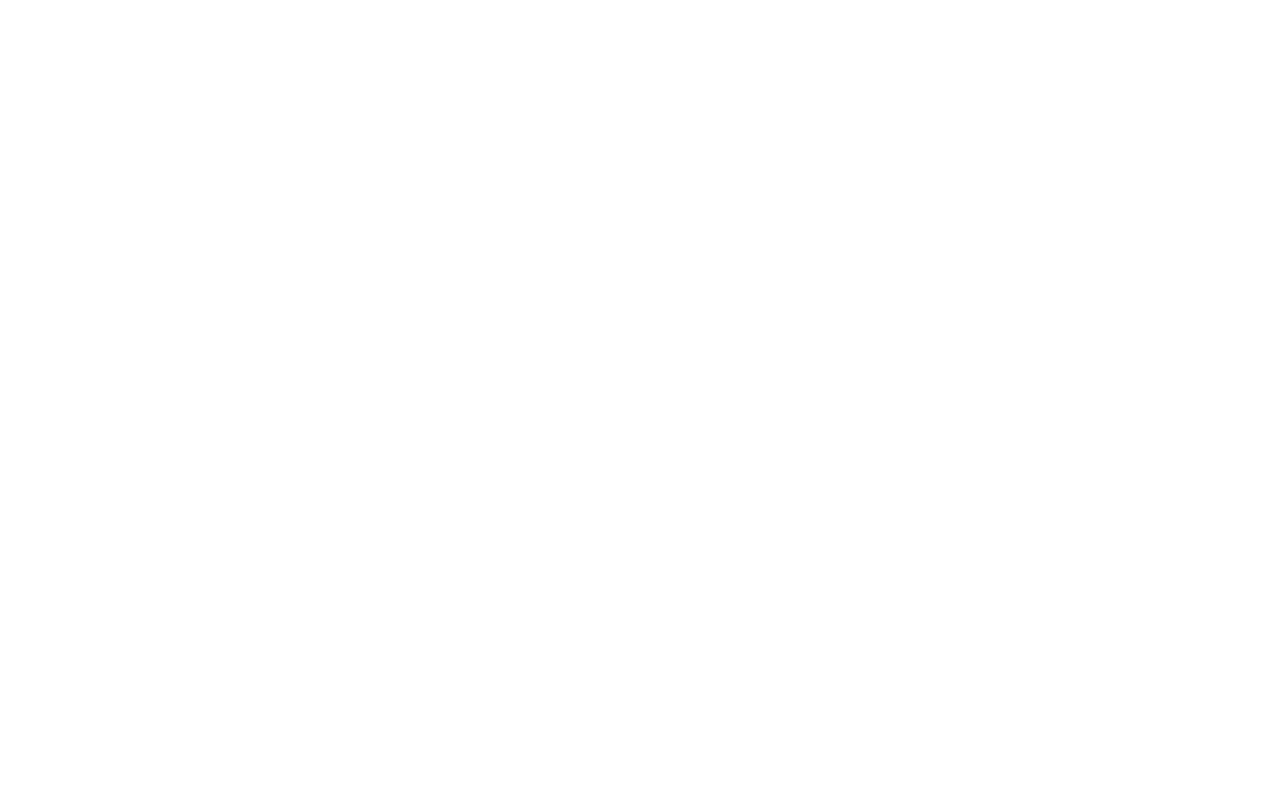
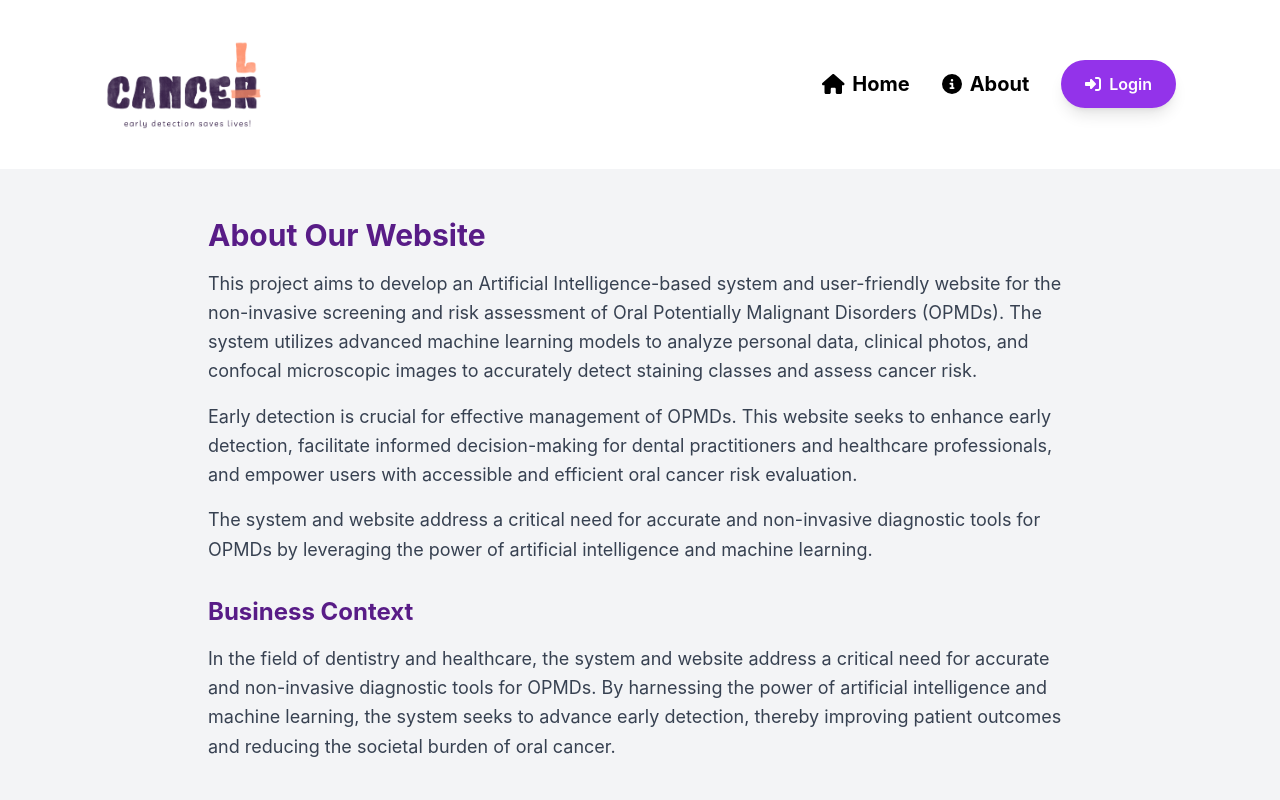
Before and after one commit to Maiserageldin/OralCancerDetectionWebsite, a React (Create React App) app: page /about in a window 1280 px wide. Before the commit this address had no page. Shown: the top 800 px of the page. Built offline with nearby package versions, Linux system fonts and the light colour scheme.

Commit message:
changes in homepage

```diff
--- a/package.json
+++ b/package.json
@@ -5,7 +5,7 @@
   "dependencies": {
     "@fortawesome/fontawesome-svg-core": "^6.5.2",
     "@fortawesome/free-solid-svg-icons": "^6.5.2",
-    "@fortawesome/react-fontawesome": "^0.2.0",
+    "@fortawesome/react-fontawesome": "^0.2.2",
     "@testing-library/jest-dom": "^5.17.0",
     "@testing-library/react": "^13.4.0",
     "@testing-library/user-event": "^13.5.0",
--- a/src/App.js
+++ b/src/App.js
@@ -1,14 +1,11 @@
-import BlockContainer from "./components/Container";
-import Layout from "./components/Layout";
-import Header from "./components/Header";
-import Reviews from "./components/Reviews";
-import Footer from "./components/Footer";
+import MainLayout from "./components/MainLayout";
 import EmployeeDashboard from "./components/Employee/EmployeeDashboard";
 import PatientDashboard from "./components/Patient/PatientDashboard";
 import DoctorDashboard from "./components/Doctor/DoctorDashboard";
 import Patientrecord from "./components/Patient/Patientrecord";
 import PatientRecord from "./components/Doctor/PatientRecord";
 import PatientVisit from "./components/Doctor/PatientVisit";
+import About from "./components/About";
 import "./fontAwesome";
 import {
   BrowserRouter as Router,
@@ -17,24 +14,14 @@ import {
   useHistory,
 } from "react-router-dom";
 
-function MainLayout() {
-  return (
-    <Layout>
-      <Header />
-      <BlockContainer />
-      <Reviews />
-      <Footer />
-    </Layout>
-  );
-}
-
 function App() {
   return (
     <Router>
       <Routes>
-        ``
         <Route path="/" element={<MainLayout />} />
+        <Route path="/mainLayout" element={<MainLayout />} />
         <Route path="/patient" element={<PatientDashboard />} />
+        <Route path="/about" element={<About />} />
         <Route path="/doctor" element={<DoctorDashboard />} />
         <Route path="/employee" element={<EmployeeDashboard />} />
         <Route path="/patientRecord1" element={<Patientrecord />} />
--- /dev/null
+++ b/src/components/About.jsx
@@ -0,0 +1,56 @@
+import React from "react";
+import Header from "./Header";
+import Footer from "./Footer";
+import Layout from "./Layout";
+export default function About() {
+  return (
+    <div>
+      <Layout>
+        <Header />
+      </Layout>
+
+      <div className="bg-gray-100 py-12">
+        <div className="max-w-4xl mx-auto px-4">
+          <h1 className="text-3xl font-bold mb-4 text-purple-900">
+            About Our Website
+          </h1>
+          <p className="text-lg text-gray-700 leading-relaxed">
+            This project aims to develop an Artificial Intelligence-based system
+            and user-friendly website for the non-invasive screening and risk
+            assessment of Oral Potentially Malignant Disorders (OPMDs). The
+            system utilizes advanced machine learning models to analyze personal
+            data, clinical photos, and confocal microscopic images to accurately
+            detect staining classes and assess cancer risk.
+          </p>
+          <p className="text-lg text-gray-700 leading-relaxed mt-4">
+            Early detection is crucial for effective management of OPMDs. This
+            website seeks to enhance early detection, facilitate informed
+            decision-making for dental practitioners and healthcare
+            professionals, and empower users with accessible and efficient oral
+            cancer risk evaluation.
+          </p>
+          <p className="text-lg text-gray-700 leading-relaxed mt-4">
+            The system and website address a critical need for accurate and
+            non-invasive diagnostic tools for OPMDs by leveraging the power of
+            artificial intelligence and machine learning.
+          </p>
+          <h2 className="text-2xl font-bold mt-8 text-purple-900">
+            Business Context
+          </h2>
+          <p className="text-lg text-gray-700 leading-relaxed mt-4">
+            In the field of dentistry and healthcare, the system and website
+            address a critical need for accurate and non-invasive diagnostic
+            tools for OPMDs. By harnessing the power of artificial intelligence
+            and machine learning, the system seeks to advance early detection,
+            thereby improving patient outcomes and reducing the societal burden
+            of oral cancer.
+          </p>
+        </div>
+      </div>
+
+      <Layout>
+        <Footer />
+      </Layout>
+    </div>
+  );
+}
--- a/src/components/Container.jsx
+++ b/src/components/Container.jsx
@@ -1,6 +1,20 @@
+import MainLayout from "./MainLayout";
+import { useState } from "react";
+import LoginModal from "./LoginModal";
+
 export default function BlockContainer() {
+  const [showModal, setShowModal] = useState(false);
+
+  const openModal = () => {
+    setShowModal(true);
+  };
+
+  const closeModal = () => {
+    setShowModal(false);
+  };
+
   return (
-    <div className="bg-[#270f3a] text-white rounded-lg shadow-md relative">
+    <div className=" text-white rounded-lg shadow-md relative">
       <img
         src="/bgContainer.png"
         alt="container"
@@ -12,14 +26,18 @@ export default function BlockContainer() {
           <h1 className="font-semibold">make healthcare more accessible</h1>
         </div>
         <div className="flex justify-center">
-          <button className="bg-[#270f3a] border border-white text-white rounded-full px-6 py-3 mr-4 font-semibold hover:bg-white hover:text-purple-500 transition duration-300 shadow-lg focus:outline-none focus:ring-2 focus:ring-purple-500 focus:ring-offset-2">
+          <button className="bg-purple-600 text-white rounded-full px-6 py-3 font-semibold hover:bg-white hover:text-purple-500 transition duration-300 shadow-lg focus:outline-none focus:ring-2 focus:ring-purple-500 focus:ring-offset-2 mr-6">
             Our Story
           </button>
-          <button className="bg-purple-600 text-white rounded-full px-6 py-3 font-semibold hover:bg-white hover:text-purple-500 transition duration-300 shadow-lg focus:outline-none focus:ring-2 focus:ring-purple-500 focus:ring-offset-2">
-            Book an appointment
+          <button
+            className="bg-[#270f3a] border-4 border-white  text-white rounded-full px-6 py-3 font-semibold hover:bg-white hover:text-black transition duration-300 shadow-lg focus:outline-none focus:ring-2 focus:ring-purple-500 focus:ring-offset-2 "
+            onClick={openModal}
+          >
+            Get Started!
           </button>
         </div>
       </div>
+      <LoginModal show={showModal} handleClose={closeModal} />
     </div>
   );
 }
--- a/src/components/Header.jsx
+++ b/src/components/Header.jsx
@@ -1,5 +1,12 @@
 import { useState } from "react";
+import { FontAwesomeIcon } from "@fortawesome/react-fontawesome";
+import {
+  faHome,
+  faInfoCircle,
+  faSignInAlt,
+} from "@fortawesome/free-solid-svg-icons";
 import LoginModal from "./LoginModal";
+import { Link } from "react-router-dom";
 
 export default function Header() {
   const [showModal, setShowModal] = useState(false);
@@ -13,22 +20,23 @@ export default function Header() {
   };
 
   return (
-    <div className="flex justify-between items-center py-10">
-      <img className="w-40 h-15" src="/logo.png" alt="Logo" />
-      <ul className="flex space-x-4 list-none items-center">
-        <li className="text-black hover:text-purple-400 text-xl font-bold font-josefin-sans ">
+    <div className="flex justify-between items-center py-10 px-6">
+      <Link to="/MainLayout">
+        <img className="w-40 h-15" src="/logo.png" alt="Logo" />
+      </Link>
+
+      <ul className="flex space-x-8 list-none items-center">
+        <li className="text-black hover:text-purple-400 text-xl font-bold font-josefin-sans flex items-center space-x-2 transition duration-300 ease-in-out transform hover:scale-105">
+          <FontAwesomeIcon icon={faHome} />
           <a href="#">Home</a>
         </li>
-        <li className="text-black hover:text-purple-400 text-xl font-bold font-josefin-sans">
-          <a href="#">About</a>
+        <li className="text-black hover:text-purple-400 text-xl font-bold font-josefin-sans flex items-center space-x-2 transition duration-300 ease-in-out transform hover:scale-105">
+          <FontAwesomeIcon icon={faInfoCircle} />
+          <Link to="/about">About</Link>
         </li>
-        <li className="text-black hover:text-purple-400 text-xl font-bold font-josefin-sans">
+        <li className="bg-purple-600 text-white rounded-full px-6 py-3 font-semibold hover:bg-purple-700 transition duration-300 shadow-lg focus:outline-none focus:ring-2 focus:ring-purple-500 focus:ring-offset-2 flex items-center space-x-2">
+          <FontAwesomeIcon icon={faSignInAlt} />
           <a onClick={openModal}>Login</a>
-        </li>
-        <li>
-          <button className="bg-purple-600 text-white rounded-full px-6 py-3 font-semibold hover:bg-purple-700 transition duration-300 shadow-lg focus:outline-none focus:ring-2 focus:ring-purple-500 focus:ring-offset-2">
-            <a href="#">Get Started</a>
-          </button>
         </li>
       </ul>
       <LoginModal show={showModal} handleClose={closeModal} />
--- a/src/components/Header2.jsx
+++ b/src/components/Header2.jsx
@@ -1,7 +1,11 @@
+import { Link } from "react-router-dom";
+
 export default function Header2({ username }) {
   return (
     <div className="flex justify-between items-center py-6 px-8 bg-white ">
-      <img className="w-40 h-auto" src="/logo.png" alt="Logo" />
+      <Link to="/MainLayout">
+        <img className="w-40 h-15" src="/logo.png" alt="Logo" />
+      </Link>
       <ul className="flex space-x-4 list-none items-center">
         <li className="text-black text-xl font-bold font-josefin-sans italic bg-gray-100 px-4 py-2 rounded-lg shadow-sm">
           Logged in as, <span className="text-purple-600">{username}</span>
--- /dev/null
+++ b/src/components/MainLayout.jsx
@@ -0,0 +1,16 @@
+import BlockContainer from "./Container";
+import Layout from "./Layout";
+import Header from "./Header";
+import Reviews from "./Reviews";
+import Footer from "./Footer";
+
+export default function MainLayout() {
+  return (
+    <Layout>
+      <Header />
+      <BlockContainer />
+      <Reviews />
+      <Footer />
+    </Layout>
+  );
+}
--- a/src/components/Patient/styles/Patientrecordcontainer.css
+++ b/src/components/Patient/styles/Patientrecordcontainer.css
@@ -13,7 +13,7 @@
   margin-top: 10px;
 }
 .header-in-middle-container {
-  display: flex;
+  display: flexa;
   justify-content: space-between;
 }
 
```
Also changed, not shown: 1 other file (tests, documents, lock files or other folders).
